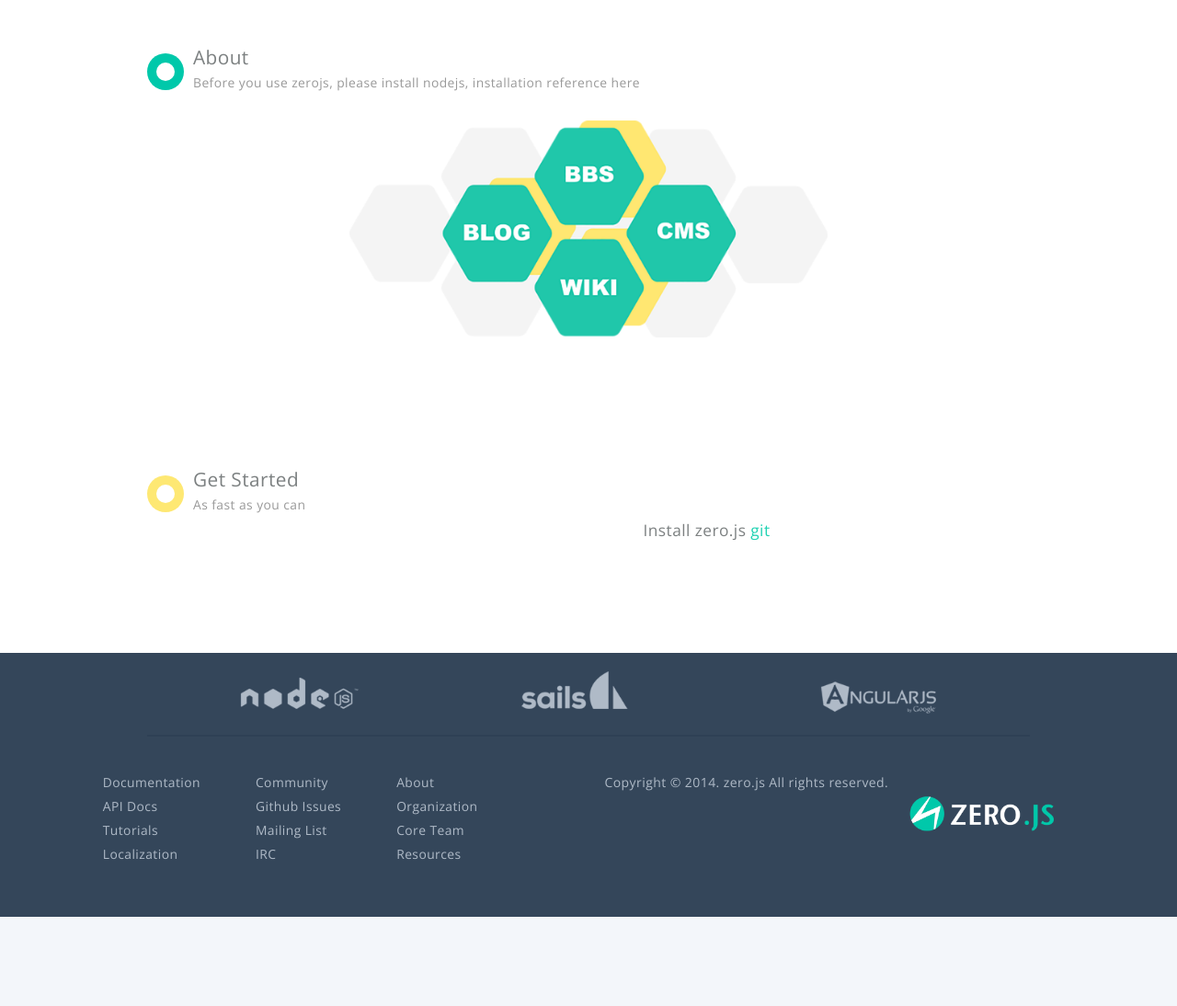
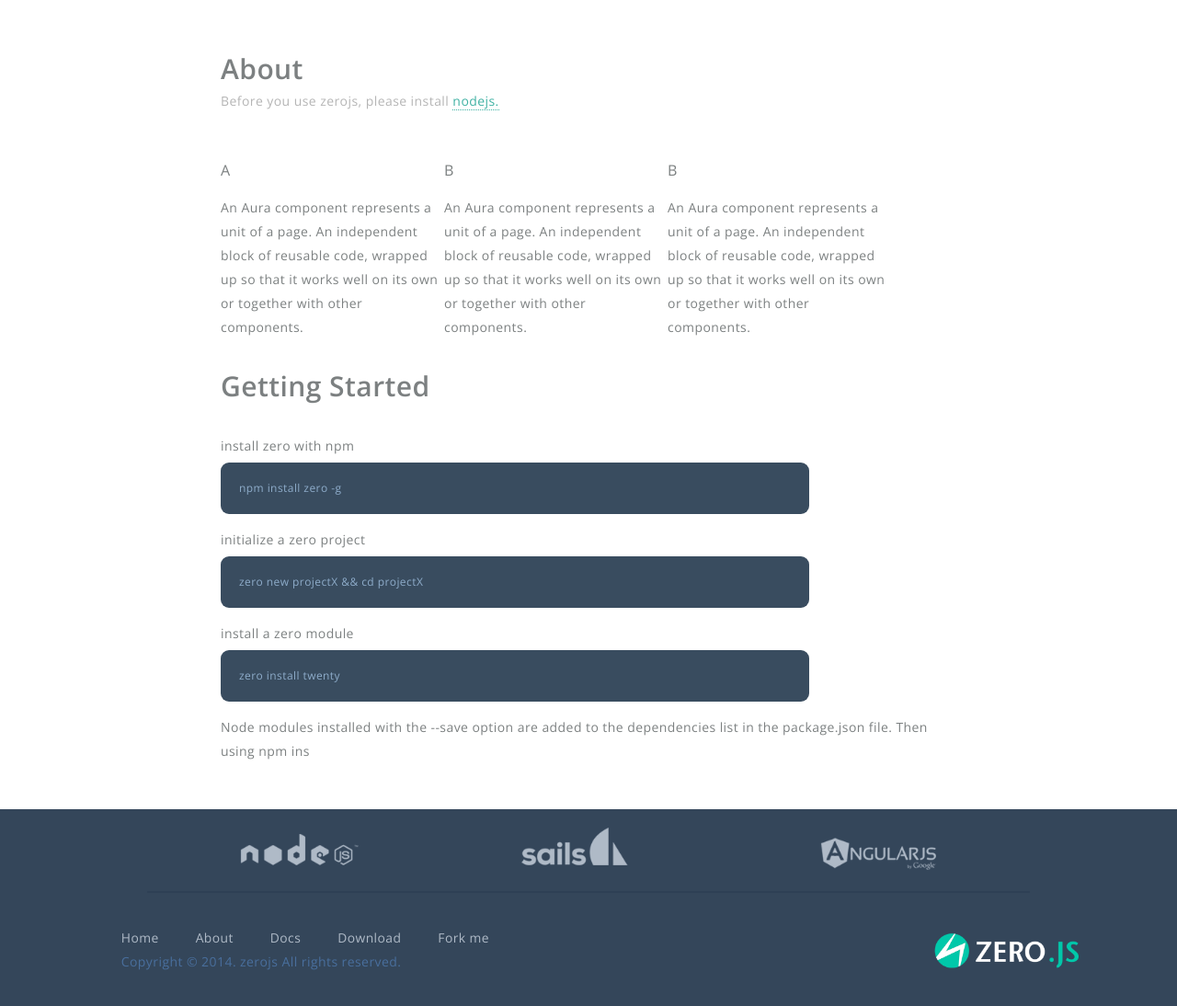
Before and after one commit to sskyy/zerojs.io, a website: page app/index.html in a window 1280 px wide. Shown: the part 786-1880 px from the top of the page at 92% size. Before the commit the page ends 1783 px from the top, so only its background shows below. Drawn offline with nearby package versions, Linux system fonts and the light colour scheme; files that its build step writes are made by us from their sources.

Commit message:
add about & getting started styles

```diff
--- a/app/index.html
+++ b/app/index.html
@@ -57,53 +57,68 @@
     </section>
 
     <!-- Main -->
-        <article id="main">
+    <div id="main">
 
-            <header class="container" style="width: 700px;">
-               <div class="main_part1">
-                    <div class="main_icon">
-                            <div style="display: inline-block;float: left;padding: 10px;border-radius:50%;background: #00c8aa;line-height:0;margin:0 10px 0 0">
-                                <span style="display: inline-block;width: 20px;height: 20px;border-radius: 50%;background: #fff"></span>
+      <article>
+        <div class="main-row">
+          <div style="margin-bottom: 50px">
+            <h2>About</h2>
+            <small>
+              Before you use zerojs, please install <a href="http://nodejs.org/">nodejs.</a>
+            </small>
           </div>
+
+          <div class="cell-4">
+            <h3><i class="icon-atom"></i>A</h3>
+            <p>An Aura component represents a unit of a page.
+                An independent block of reusable code, wrapped
+                up so that it works well on its own or together with
+                other components.
+            </p>
           </div>
-                    <div class="main_title ">
-                        <h2>About</h2>
-                        <p>Before you use zerojs, please install nodejs, installation reference here</p>
+          <div class="cell-4">
+            <h3><i class="icon-atom"></i>B</h3>
+            <p>An Aura component represents a unit of a page.
+                An independent block of reusable code, wrapped
+                up so that it works well on its own or together with
+                other components.
+            </p>
+          </div>
+          <div class="cell-4">
+            <h3><i class="icon-atom"></i>B</h3>
+            <p>An Aura component represents a unit of a page.
+                An independent block of reusable code, wrapped
+                up so that it works well on its own or together with
+                other components.
+            </p>
           </div>
         </div>
 
-            </header>
-
-            <!-- One -->
-            <section class="wrapper container special-alt 6u">
-                    <ul class="main_part1_banner">
-                        <img src="images/main_part1_banner.png" />
-
-                    </ul>
-            </section>
-            <div>
-            <header class="container" style="width: 700px;">
-            <div class="main_part1">
-                    <div class="main_icon">
-                            <div style="display: inline-block;float: left;padding: 10px;border-radius:50%;background: #fee873;line-height:0;margin:0 10px 0 0">
-                                <span style="display: inline-block;width: 20px;height: 20px;border-radius: 50%;background: #fff"></span>
-                            </div>
-                    </div>
-                    <div class="main_title ">
-                            <h2>Get Started</h2>
-                            <p>As fast as you can</p>
-                    </div>
-                </div>
-               </header>
-                <section class="wrapper container special-alt 6u">
-                    <div class="install_zerojs">
-                    <h4><span>Install zero.js</span>   <span style="color:#21d2b3">git </span></h4>
-                    </div>
-            </section>
+        <div class="main-row" style="margin-bottom: 50px">
+          <div class="mb-20">
+            <h2>Getting Started</h2>
           </div>
 
+          <span class="install-step">install zero with npm</span>
+          <div class="highlight">
+            npm install zero -g
+          </div>
+
+          <span class="install-step">initialize a zero project</span>
+          <div class="highlight">
+            zero new projectX && cd projectX
+          </div>
+
+          <span class="install-step">install a zero module</span>
+          <div class="highlight">
+            zero install twenty
+          </div>
+
+          Node modules installed with the --save option are added to the dependencies list in the package.json file. Then using npm ins
+        </div>
+      </article>
+
       <footer>
-
         <ul>
           <li><img src="images/nodejs-light.png"></li>
           <li><img src="images/sails.png"></li>
@@ -114,35 +129,24 @@
         </div>
       </footer>
 
-        </article>
+    </div>
 
 
     <!-- Footer -->
     <footer id="footer">
       <div class="container" style="position:relative">
-                <ul class="links">
-                    <li><a href="#" class="">Documentation</a></li>
-                    <li><a href="#" class="">API Docs</a></li>
-                    <li><a href="#" class="">Tutorials</a></li>
-                    <li><a href="#" class="">Localization</a></li>
+         <ul class="links clearfix">
+          <li><a href="#" class="">Home</a></li>
+          <li><a href="#" class="">About</a></li>
+          <li><a href="#" class="">Docs</a></li>
+          <li><a href="#" class="">Download</a></li>
+          <li><a href="#" class="">Fork me</a></li>
         </ul>
-                 <ul class="links">
-                    <li><a href="#" class="">Community</a></li>
-                    <li><a href="#" class="">Github Issues</a></li>
-                    <li><a href="#" class="">Mailing List</a></li>
-                    <li><a href="#" class="">IRC</a></li>
-                </ul>
-                 <ul class="links">
-                    <li><a href="#" class="">About</a></li>
-                    <li><a href="#" class="">Organization</a></li>
-                    <li><a href="#" class="">Core Team</a></li>
-                    <li><a href="#" class="">Resources</a></li>
-                </ul>
+        <span class="copyright">Copyright &copy; 2014. zerojs All rights reserved.</span>
 
         <div class="footer_logo">
           <img src="images/logo.png">
         </div>
-                <span class="copyright">Copyright &copy; 2014. zero.js All rights reserved.</span>
 
       </div>
     </footer>
--- a/app/styles/style.css
+++ b/app/styles/style.css
@@ -941,7 +941,7 @@ table.default thead {
 
 #main {
     background: #fff;
-    padding-top: 7em;
+    padding-top: 40px;
 }
 
 #main header h2 {
@@ -1045,11 +1045,6 @@ table.default thead {
     margin-top: -90px;
 }
 
-
-body.index #main {
-    padding-top: 5em;
-}
-
 /* CTA */
 
 #cta {
@@ -1077,29 +1072,29 @@ body.index #main {
     font-size: .8em;
     overflow: hidden;
     padding: 3em;
-
-
 }
 
 #footer .footer_logo img{
-    float: right;
+    top: 0;
+    right: 55px;
     width: 160px;
     height: 62px;
-    margin:20px 82px 0px 20px;
+    position: absolute;
+}
 
-}
 #footer .copyright {
-     float: right;
-     font-size: 14px;
+    font-size: 14px;
+    margin-left: 80px;
+    color: #496F9D;
 }
 #footer .links{
-    float: left;
     margin-bottom: 0;
-    margin-left: 30px;
+    margin-left: 40px;
 }
 
 #footer .links li{
-    margin-left: 30px;
+    margin-left: 40px;
+    float: left;
 }
 
 #footer .links li a{
@@ -1270,3 +1265,63 @@ body.index #main {
     display: inline-block;
     width: 5em;
 }
+
+.clearfix:before,
+.clearfix:after {
+  content: " ";
+  display: table;
+}
+.clearfix:after {
+  clear: both;
+}
+
+.mb-20 {
+    margin-bottom: 30px;
+}
+
+.main-row {
+    -webkit-box-sizing: border-box;
+    -moz-box-sizing: border-box;
+    box-sizing: border-box;
+    width: 100%;
+    max-width: 800px;
+    min-width: 800px;
+    margin: 0 auto;
+    font-size: 14px;
+}
+
+.main-row .cell-4 {
+  width: 30.37999%;
+  float: left;
+}
+
+.main-row h2 {
+    font-size: 30px;
+    font-weight: bold;
+    margin-bottom: 0;
+}
+
+.main-row small {
+    font-size: 14px;
+    color: #b5b5b5;
+}
+
+.main-row .install-step {
+    margin: 5px 0;
+    display: block;
+}
+
+.highlight {
+    -webkit-border-radius: 9px;
+    -moz-border-radius: 9px;
+    border-radius: 9px;
+    font-size: 12px;
+    line-height: 16px;
+    overflow: hidden;
+    position: relative;
+    padding: 20px;
+    margin-bottom: 15px;
+    background: #394c5f;
+    width: 80%;
+    color: #8eacca;
+}
```
Lines whose indentation alone changed are shown as unchanged.
